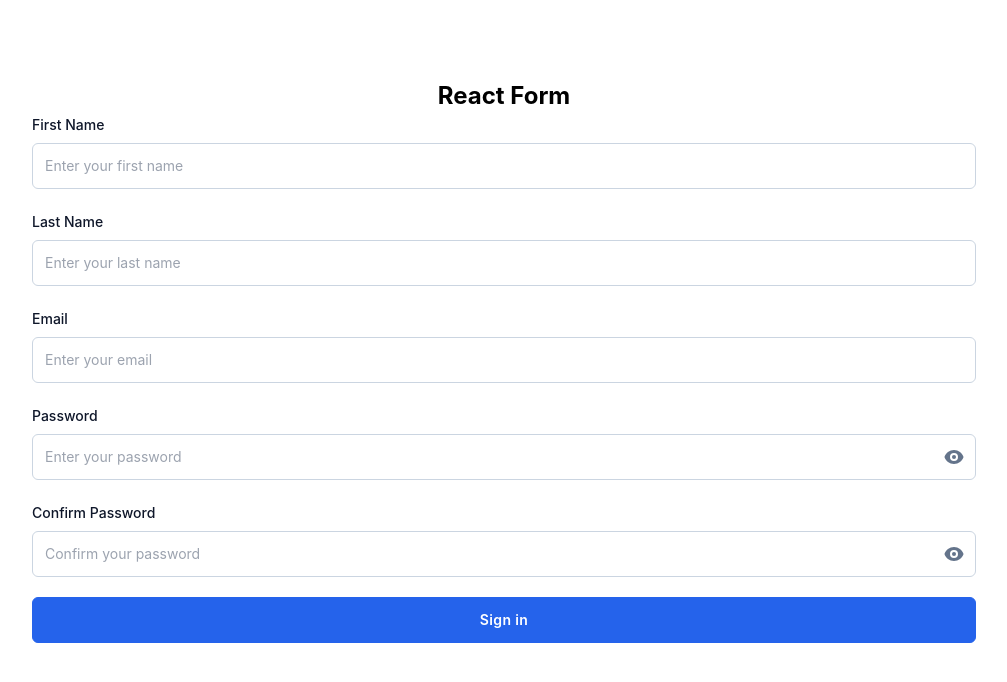
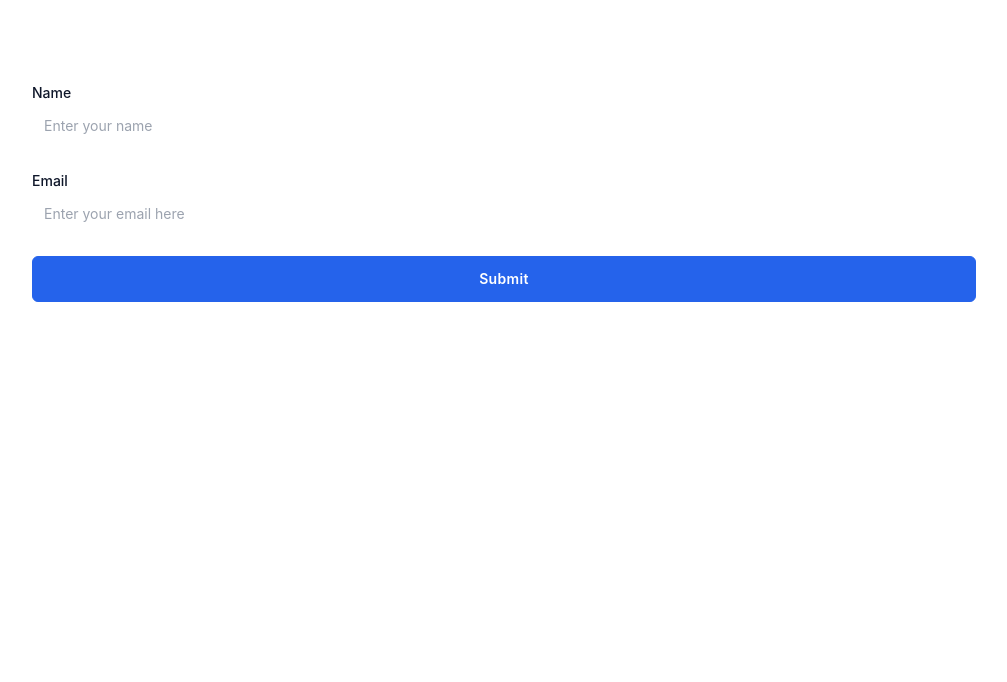
Before and after one commit to abdul-moeez-tariq/react-journey, a React (Create React App) app: page / in a window 1280 px wide. Shown: the top 682 px of the page, without its empty margins (136-1143 px from the left). Built offline with nearby package versions, Linux system fonts and the light colour scheme.

Commit message:
Added new code

```diff
--- a/src/App.js
+++ b/src/App.js
@@ -73,7 +73,7 @@ import React from "react";
 // // Bootstrap Added
 // import BsComponent from "./BootstrapComponents/BsComponent";
 
-// useState Hook
+// // useState Hook
 // import UseStateWithStrings from "./hooks/useState/UseStateWithStrings";
 // import UseStateWithNumbers from "./hooks/useState/UseStateWithNumbers";
 // import UseStateWithObjects from "./hooks/useState/UseStateWithObjects";
@@ -81,21 +81,25 @@ import React from "react";
 // import UsingStateWithClassComponent from "./hooks/useState/UsingStateWithClassComponent";
 // import UsingStateWithFunctionComponent from "./hooks/useState/UsingStateWithFunctionComponent";
 
-// useEffect Hook
+// // useEffect Hook
 // import UseEffectWithFunctionComponent from "./hooks/useEffect/UseEffectWithFunctionComponent";
 // import ExampleUseEffect from "./hooks/useEffect/ExampleUseEffect";
 // import ExampleFetchAPIWithUseEffect from "./hooks/useEffect/ExampleFetchAPIWithUseEffect";
 // import ConditionallyRunUseEffect from "./hooks/useEffect/ConditionallyRunUseEffect";
 // import UseEffectUsingAsyncAwait from "./hooks/useEffect/UseEffectUsingAsyncAwait";
 
-// useContext Hook
+// // useContext Hook
 // import ComponentA from "./hooks/useContext/ComponentA";
 
-// React Forms
+// // React Forms
 // import ReactForm from "./reactForms/ReactForm";
 // import ReactFormValidations from "./reactForms/ReactFormValidations";
 // import RealtimeFormValidation from "./reactForms/RealtimeFormValidation";
-import RegistrationForm from "./reactForms/RegistrationForm";
+// import RegistrationForm from "./reactForms/RegistrationForm";
+
+// // React Form  With Controlled Components
+// import ControlledFunction from "./reactForms/controlledComponent/ControlledFunction";
+import HandleMultipleInputs from "./reactForms/controlledComponent/HandleMultipleInputs";
 
 // // Create Context
 // export const NameContext = createContext();
@@ -211,7 +215,11 @@ class App extends React.Component {
         {/* <ReactForm /> */}
         {/* <ReactFormValidations /> */}
         {/* <RealtimeFormValidation /> */}
-        <RegistrationForm />
+        {/* <RegistrationForm /> */}
+
+        {/* React Forms With Controlled Components */}
+        {/* <ControlledFunction /> */}
+        <HandleMultipleInputs />
       </>
     );
   }
--- /dev/null
+++ b/src/reactForms/controlledComponent/ControlledFunction.js
@@ -0,0 +1,47 @@
+import React, { useState } from "react";
+
+function ControlledFunction() {
+  const [name, setName] = useState();
+
+  const handleSubmit = (e) => {
+    e.preventDefault();
+    console.log(e.target[0].value);
+  };
+
+  return (
+    <div className="max-w-5xl mx-auto mt-10 p-10">
+      <form onSubmit={handleSubmit}>
+        <div>
+          <label
+            htmlFor="name"
+            className="text-slate-900 font-medium text-sm inline-block"
+          >
+            Enter Name
+          </label>
+          <input
+            type="text"
+            id="name"
+            name="name"
+            value={name}
+            onChange={(e) => setName(e.target.value)}
+            placeholder="Enter your name"
+            className="p-3 text-sm text-slate-900 rounded-md bg-white w-full focus:outline-none dark:text-slate-50 dark:bg-neutral-700"
+            autoComplete="off"
+          />
+        </div>
+
+        {/* Button */}
+        <button
+          type="submit"
+          className="w-full mt-5 p-3 text-sm rounded-md font-semibold cursor-pointer tracking-wide text-white border border-blue-600 bg-blue-600 hover:bg-blue-700 transition-all focus:outline-none"
+        >
+          Submit
+        </button>
+
+        {/* <input type="submit" value={submit}></input> */}
+      </form>
+    </div>
+  );
+}
+
+export default ControlledFunction;
--- /dev/null
+++ b/src/reactForms/controlledComponent/HandleMultipleInputs.js
@@ -0,0 +1,62 @@
+import React, { useState } from "react";
+
+function HandleMultipleInputs() {
+  const [name, setName] = useState();
+  const [email, setEmail] = useState();
+
+  const handleSubmit = (e) => {
+    e.preventDefault();
+    console.log(e.target[0].value);
+  };
+
+  return (
+    <div className="max-w-5xl mx-auto mt-10 p-10">
+      <form onSubmit={handleSubmit} className="space-y-5">
+        <div>
+          <label htmlFor="name" className="text-slate-900 font-medium text-sm">
+            Name
+          </label>
+          <input
+            type="text"
+            id="name"
+            name="name"
+            value={name}
+            onChange={(e) => setName(e.target.value)}
+            placeholder="Enter your name"
+            className="p-3 text-sm text-slate-900 rounded-md bg-white w-full focus:outline-none dark:text-slate-50 dark:bg-neutral-700"
+            autoComplete="off"
+          />
+        </div>
+
+        {/* Email */}
+        <div>
+          <label htmlFor="email" className="text-slate-900 font-medium text-sm">
+            Email
+          </label>
+          <input
+            type="email"
+            id="email"
+            name="email"
+            value={email}
+            onChange={(e) => setEmail(e.target.value)}
+            placeholder="Enter your email here"
+            className="p-3 text-sm text-slate-900 rounded-md bg-white w-full focus:outline-none dark:text-slate-50 dark:bg-neutral-700 dark:outline-neutral-600"
+            autoComplete="off"
+          />
+        </div>
+
+        {/* Button */}
+        <button
+          type="submit"
+          className="w-full p-3 text-sm rounded-md font-semibold cursor-pointer tracking-wide text-white border border-blue-600 bg-blue-600 hover:bg-blue-700 transition-all focus:outline-none"
+        >
+          Submit
+        </button>
+
+        {/* <input type="submit" value={submit}></input> */}
+      </form>
+    </div>
+  );
+}
+
+export default HandleMultipleInputs;
```
